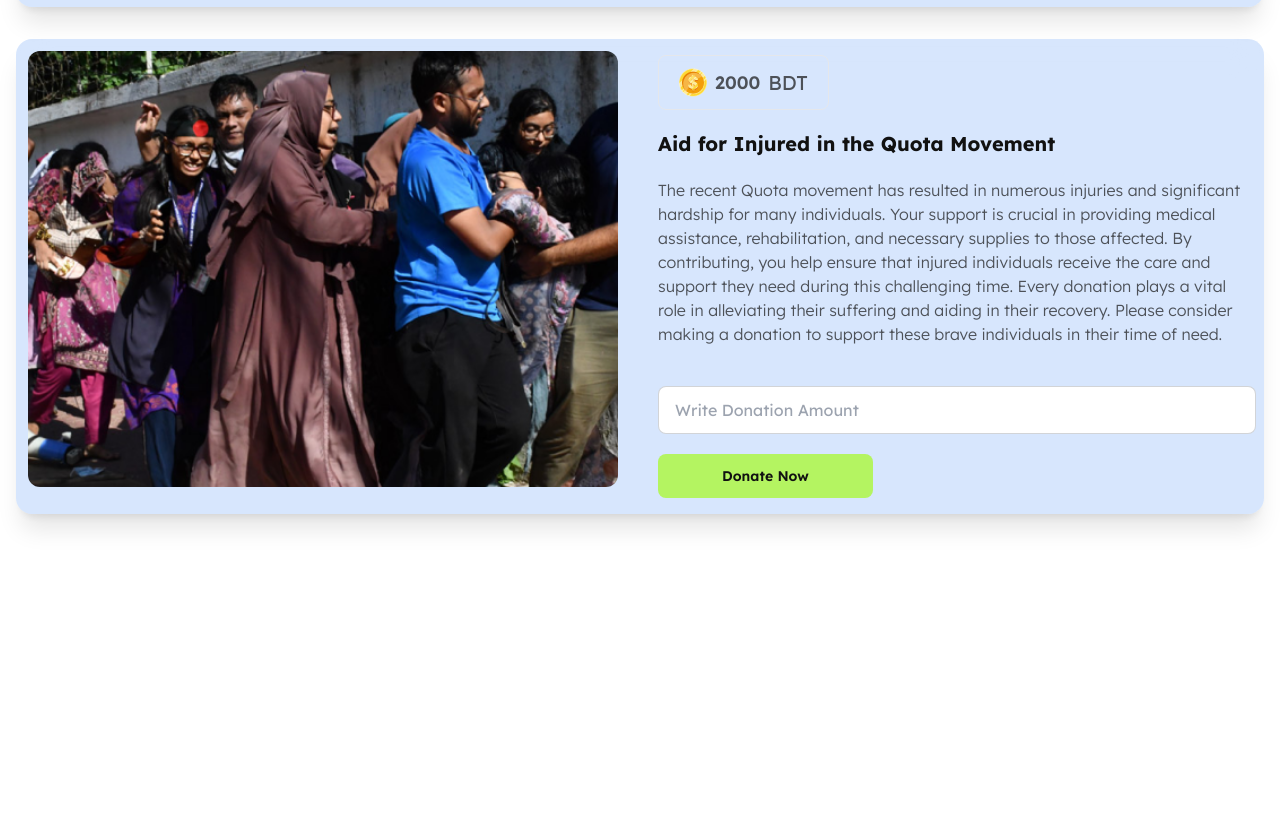
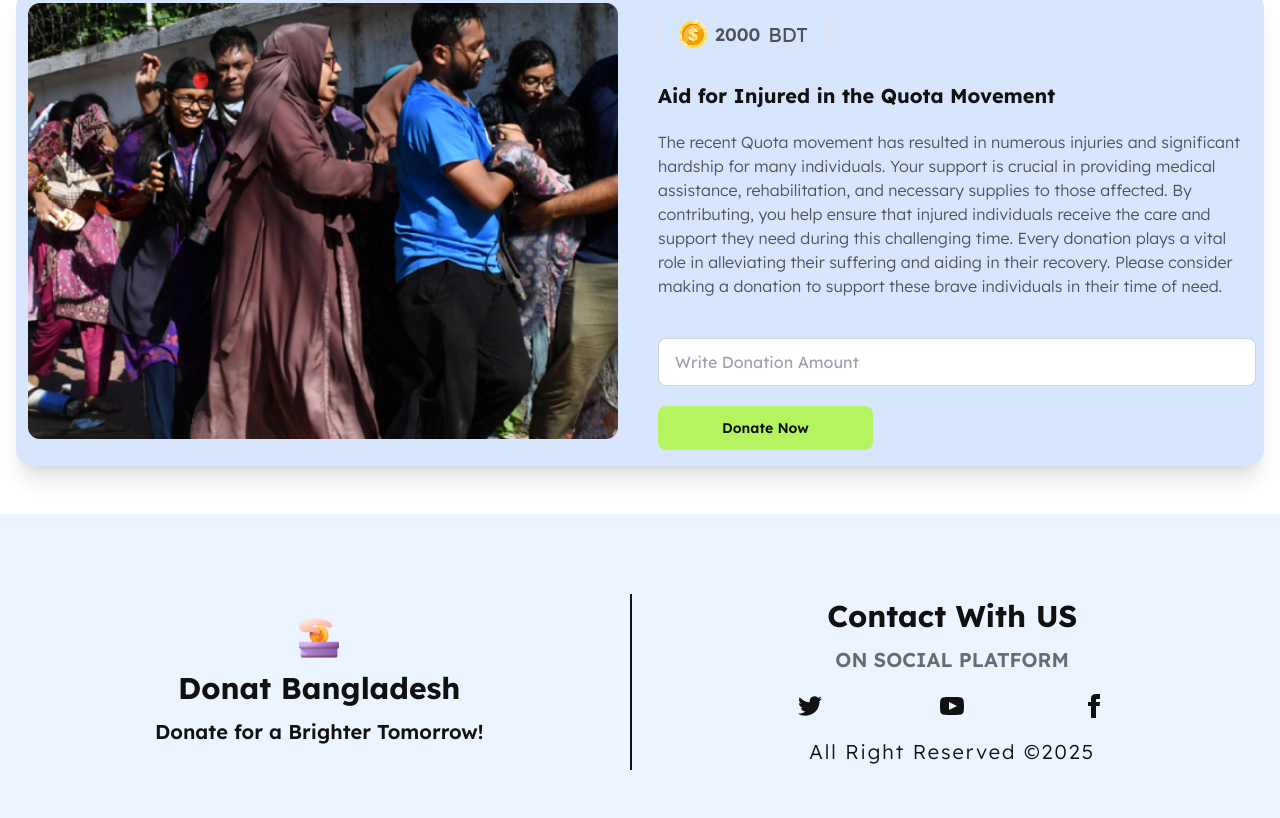
Before and after one commit to ABUNAYEM7/Donate-Bangladesh, a plain HTML site: page index.html in a window 1280 px wide. Shown: the part 1246-2064 px from the top of the page. Before the commit the page ends 1808 px from the top, so only its background shows below. Drawn offline with nearby package versions, Linux system fonts and the light colour scheme.

Commit message:
add footer section

```diff
--- a/index.html
+++ b/index.html
@@ -37,7 +37,7 @@
 <body class="font-lexend text-secondary">
     <!-- header-section -->
     <header class="max-w-[1440px] bg-[#F9F7F3] bg-opacity-30 backdrop-blur-xl mx-auto sticky w-full z-10 top-0 ">
-        <nav class="max-w-screen-xl mx-auto lg:py-8 lg:px-5 py-6 px-3">
+        <nav class="max-w-screen-xl mx-auto lg:py-6 lg:px-5 py-4 px-3">
             <div class="navbar">
                 <!-- Button-container -->
                 <div class="navbar-start">
@@ -56,7 +56,7 @@
                 </div>
                 </div>
                 <!-- Balacne-container -->
-                <div class="navbar-end items-center gap-2">
+                <div class="navbar-end items-center gap-2 px-2">
                 <img src="./assets/coin.png" alt="Balance-Icon">
                 <h3 class="flex items-center gap-2">
                     <span id="navBalance" class="text-lg font-normal md:text-xl md:font-semibold text-primary">70000</span>
@@ -68,11 +68,11 @@
         <!-- buntton-container -->
         <div class=" flex items-center justify-center gap-5 my-2 py-2 w-full">
             <!-- Donate-btn -->
-            <button id="donateBTN" class="text-primary bg-Highlighter rounded-lg text-xl font-semibold border px-8 py-3">Donation</button>
+            <button id="donateBTN" class="text-primary bg-Highlighter rounded-lg text-xl font-semibold border md:px-8 px-5 py-3">Donation</button>
             <!-- History-btn -->
-            <button id="historyBtn" class="text-secondary rounded-lg text-xl font-semibold border  px-8 py-3">History</button>
+            <button id="historyBtn" class="text-secondary rounded-lg text-xl font-semibold border  md:px-8 px-5 py-3">History</button>
         </div>
-        <div class="divider"></div>
+
     </header>
     <!-- Main-section -->
     <main class="max-w-screen-xl mx-auto my-4 p-4 ">
@@ -117,14 +117,14 @@
                             <img src="./assets/coin.png" alt="coin-Logo">
                         <p class=" text-secondar font-semibold">You have Donated For Humankind</p>
                         <h3 class=" font-bold text-primary">Succesfully</h3>
-                          <div class="modal-action">
+                        <div class="modal-action">
                             <form method="dialog">
-                              <!-- if there is a button in form, it will close the modal -->
-                              <button class="btn">Close Corformation</button>
+                            <!-- if there is a button in form, it will close the modal -->
+                            <button class="btn bg-Highlighter hover:bg-primary hover:text-Highlighter">Close Corformation</button>
                             </form>
-                          </div>
                         </div>
-                      </dialog>
+                        </div>
+                    </dialog>
 
                 </div>
                 </div>
@@ -207,6 +207,60 @@
             <h3 id="defaultText" class="text-3xl font-bold text-red-600 text-center my-2">History is Empty</h3>
         </section>
     </main>
+    <!-- footer-container -->
+    <footer id="footerSection" class=" bg-blue-200 bg-opacity-30 text-primary p-6">
+        <div class="max-w-screen-xl flex flex-col md:flex-row items-center justify-between gap-8 mx-auto mt-8 px-4 py-3">
+            <aside class="space-y-3 w-full flex flex-col items-center">
+                <img class="h-10 w-10" src="./assets/logo.png" alt="Brand Logo">
+                <p class="text-3xl font-bold">
+                  Donat Bangladesh
+                </p>
+                <p class="text-xl font-semibold text-center">Donate for a Brighter Tomorrow!</p>
+            </aside>
+            <div class="hidden md:block md:border-l-2 border-primary h-44"></div>
+            <nav class="w-full flex flex-col items-center gap-3 p-4">
+                <h3 class="text-3xl font-bold text-center">Contact With US</h3>
+                <h6 class="footer-title text-xl font-semibold text-center">On Social Platform</h6>
+                <div class="flex items-center justify-evenly w-full">
+                <a class="text-primary text-2xl cursor-pointer">
+                    <svg
+                    xmlns="http://www.w3.org/2000/svg"
+                    width="24"
+                    height="24"
+                    viewBox="0 0 24 24"
+                    class="fill-current">
+                    <path
+                        d="M24 4.557c-.883.392-1.832.656-2.828.775 1.017-.609 1.798-1.574 2.165-2.724-.951.564-2.005.974-3.127 1.195-.897-.957-2.178-1.555-3.594-1.555-3.179 0-5.515 2.966-4.797 6.045-4.091-.205-7.719-2.165-10.148-5.144-1.29 2.213-.669 5.108 1.523 6.574-.806-.026-1.566-.247-2.229-.616-.054 2.281 1.581 4.415 3.949 4.89-.693.188-1.452.232-2.224.084.626 1.956 2.444 3.379 4.6 3.419-2.07 1.623-4.678 2.348-7.29 2.04 2.179 1.397 4.768 2.212 7.548 2.212 9.142 0 14.307-7.721 13.995-14.646.962-.695 1.797-1.562 2.457-2.549z"></path>
+                    </svg>
+                </a>
+                <a class="text-primary text-2xl cursor-pointer">
+                    <svg
+                    xmlns="http://www.w3.org/2000/svg"
+                    width="24"
+                    height="24"
+                    viewBox="0 0 24 24"
+                    class="fill-current">
+                    <path
+                        d="M19.615 3.184c-3.604-.246-11.631-.245-15.23 0-3.897.266-4.356 2.62-4.385 8.816.029 6.185.484 8.549 4.385 8.816 3.6.245 11.626.246 15.23 0 3.897-.266 4.356-2.62 4.385-8.816-.029-6.185-.484-8.549-4.385-8.816zm-10.615 12.816v-8l8 3.993-8 4.007z"></path>
+                    </svg>
+                  </a>
+                  <a class="text-primary text-2xl cursor-pointer">
+                    <svg
+                      xmlns="http://www.w3.org/2000/svg"
+                      width="24"
+                      height="24"
+                      viewBox="0 0 24 24"
+                      class="fill-current">
+                      <path
+                        d="M9 8h-3v4h3v12h5v-12h3.642l.358-4h-4v-1.667c0-.955.192-1.333 1.115-1.333h2.885v-5h-3.808c-3.596 0-5.192 1.583-5.192 4.615v3.385z"></path>
+                    </svg>
+                </a>
+
+                </div>
+                <p class="text-xl font-light text-primary mt-2 tracking-widest text-center">All Right Reserved &copy;2025 </p>
+            </nav>
+        </div>
+    </footer>
     <!-- Java-script-Link -->
     <script src="./js/script.js"></script>
 </body>
--- a/js/script.js
+++ b/js/script.js
@@ -13,6 +13,8 @@ function getInText(id){
 blogBtn.addEventListener('click',function(){
     window.location.href='./Blog.html'
 })
+// declare-variable
+const footerSection = getID('footerSection')
 
 // // donate-button-eventListener
 
@@ -21,6 +23,8 @@ donateBTN.addEventListener('click',function(){
     historyBtn.classList.remove('bg-Highlighter')
     cardSection.classList.remove('hidden')
     historySection.classList.add('hidden')
+    footerSection.classList.remove('hidden')
+
 })
 
 
@@ -30,6 +34,7 @@ historyBtn.addEventListener('click',function(){
     donateBTN.classList.remove('bg-Highlighter')
     cardSection.classList.add('hidden')
     historySection.classList.remove('hidden')
+    footerSection.classList.add('hidden')
 })
 
 
```
